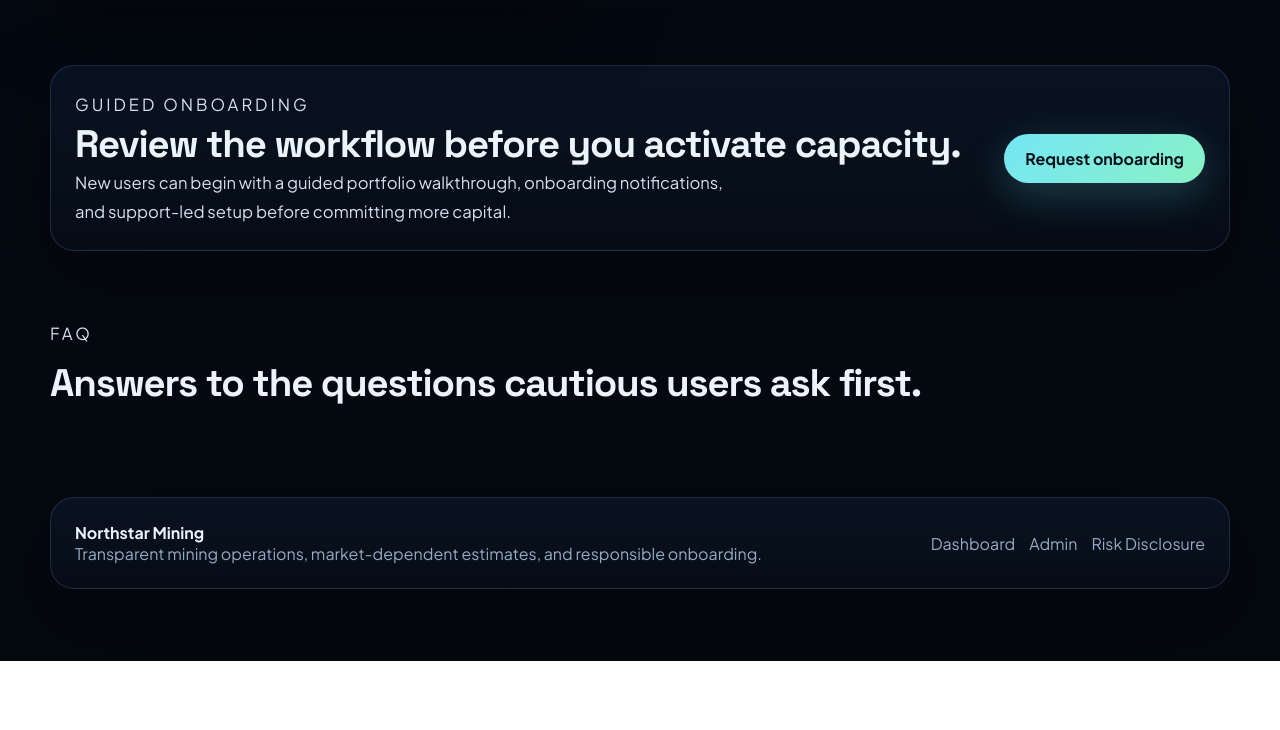
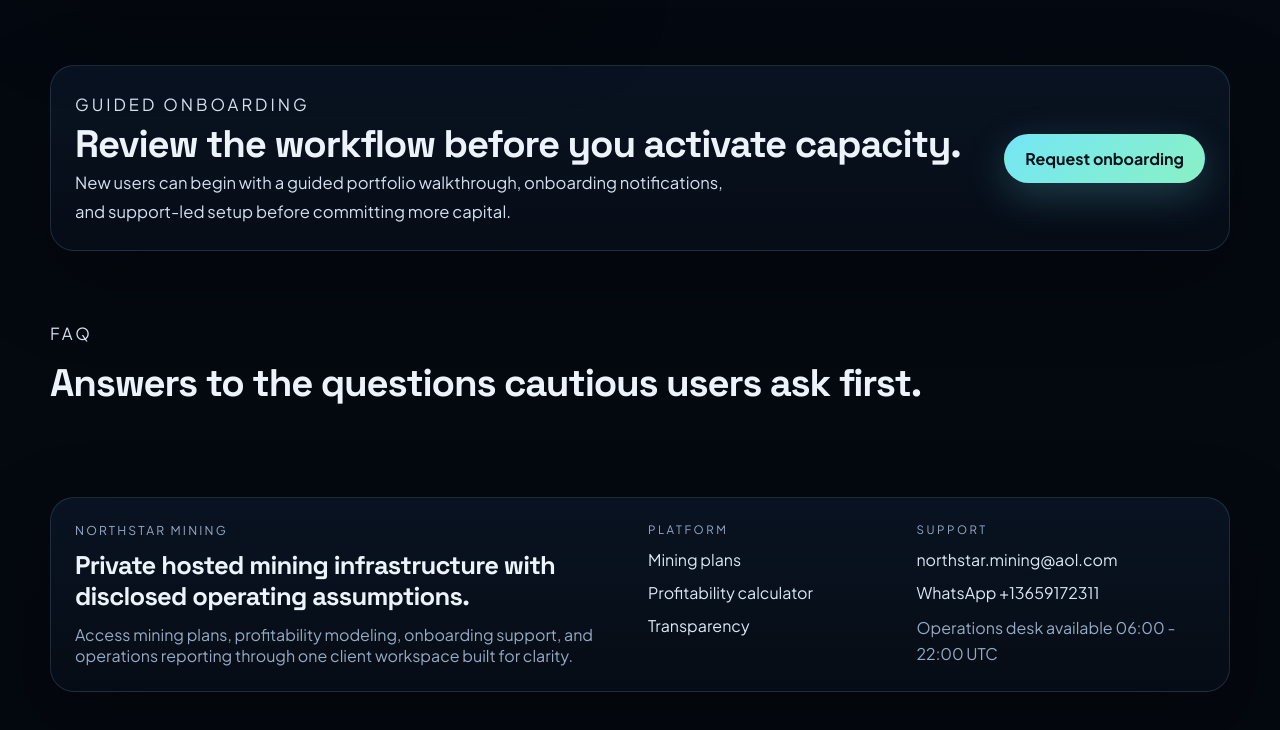
Before and after one commit to Amex-labs/northstarmining, a website: page public/index.html in a window 1280 px wide. Shown: the part 3789-4519 px from the top of the page. Before the commit the page ends 4450 px from the top, so only its background shows below. Drawn offline with Linux system fonts and the light colour scheme; no server answers.

Commit message:
Upgrade homepage footer presentation

```diff
--- a/public/index.html
+++ b/public/index.html
@@ -228,14 +228,24 @@
       </main>
 
       <footer class="site-footer">
-        <div>
-          <strong>Northstar Mining</strong>
-          <p>Transparent mining operations, market-dependent estimates, and responsible onboarding.</p>
+        <div class="footer-brand">
+          <p class="eyebrow">Northstar Mining</p>
+          <h3>Private hosted mining infrastructure with disclosed operating assumptions.</h3>
+          <p>
+            Access mining plans, profitability modeling, onboarding support, and operations reporting through one client workspace built for clarity.
+          </p>
         </div>
-        <div class="footer-links">
-          <a href="/dashboard">Dashboard</a>
-          <a href="/admin">Admin</a>
-          <a href="#transparency">Risk Disclosure</a>
+        <div class="footer-column">
+          <span class="footer-label">Platform</span>
+          <a href="#plans">Mining plans</a>
+          <a href="#calculator">Profitability calculator</a>
+          <a href="#transparency">Transparency</a>
+        </div>
+        <div class="footer-column">
+          <span class="footer-label">Support</span>
+          <a href="mailto:northstar.mining@aol.com">northstar.mining@aol.com</a>
+          <a href="https://wa.me/13659172311" target="_blank" rel="noreferrer">WhatsApp +13659172311</a>
+          <span class="footer-note">Operations desk available 06:00 - 22:00 UTC</span>
         </div>
       </footer>
     </div>
--- a/public/styles.css
+++ b/public/styles.css
@@ -768,10 +768,53 @@ input[type="range"] {
 
 .site-footer {
   margin-top: 30px;
-  display: flex;
-  align-items: center;
-  justify-content: space-between;
-  gap: 24px;
+  display: grid;
+  grid-template-columns: minmax(0, 1.7fr) minmax(180px, 0.75fr) minmax(220px, 0.9fr);
+  align-items: start;
+  gap: 28px;
+}
+
+.footer-brand {
+  display: grid;
+  gap: 12px;
+}
+
+.footer-brand h3 {
+  margin: 0;
+  font-size: clamp(1.3rem, 2vw, 1.75rem);
+  line-height: 1.2;
+}
+
+.footer-brand p:last-child {
+  margin: 0;
+  max-width: 60ch;
+}
+
+.footer-column {
+  display: grid;
+  align-content: start;
+  gap: 12px;
+}
+
+.footer-label {
+  font-size: 0.72rem;
+  letter-spacing: 0.22em;
+  text-transform: uppercase;
+  color: var(--muted);
+}
+
+.footer-column a {
+  color: #dce7f6;
+  transition: color 160ms ease;
+}
+
+.footer-column a:hover {
+  color: var(--accent);
+}
+
+.footer-note {
+  color: var(--muted);
+  line-height: 1.6;
 }
 
 .support-toggle {
@@ -1022,12 +1065,15 @@ input[type="range"] {
     grid-template-columns: repeat(2, minmax(0, 1fr));
   }
 
-  .site-footer,
   .demo-banner,
   .pricing-advisory,
   .topbar {
     flex-direction: column;
     align-items: flex-start;
+  }
+
+  .site-footer {
+    grid-template-columns: 1fr;
   }
 
   .customer-care-strip {
```
